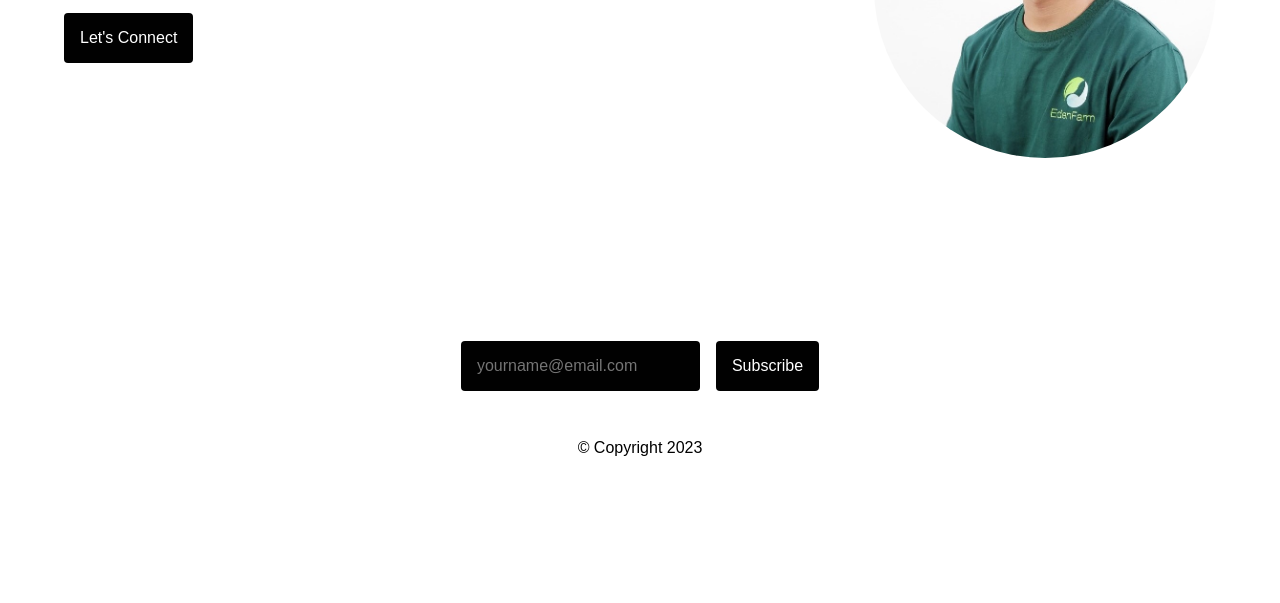
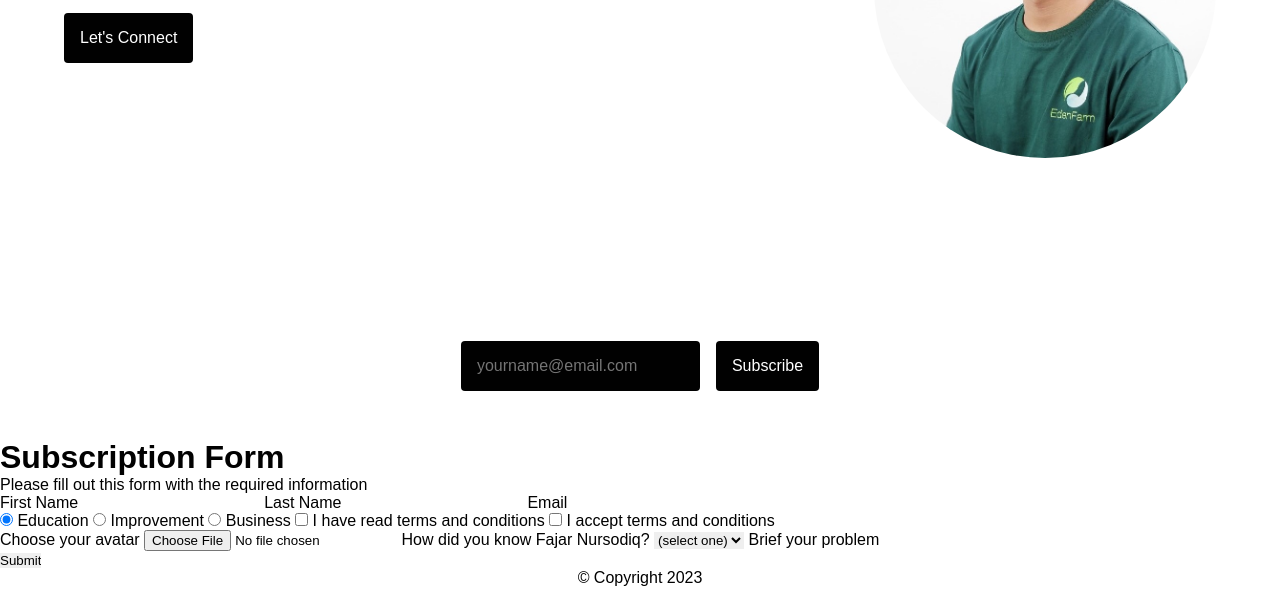
Before and after one commit to RevoU-FSSE-2/week-4-fajarnursodiqq, a plain HTML site: page index.html in a window 1280 px wide. Shown: the part 411-1014 px from the top of the page. Before the commit the page ends 884 px from the top, so only its background shows below. Drawn offline with Linux system fonts and the light colour scheme.

Commit message:
week 2 fajar nursodiq day 2 membuat html untuk form

```diff
--- a/index.html
+++ b/index.html
@@ -60,7 +60,7 @@
     </section>
     <!---Masih belajar buat dipindah ke script.js-->
     <script>
-      var icon = document.getElementById("icon");
+      let icon = document.getElementById("icon");
       icon.onclick = function () {
         document.body.classList.toggle("darkmode");
         if (document.body.classList.contains("darkmode")) {
@@ -70,6 +70,126 @@
         }
       };
     </script>
+    <h1>Subscription Form</h1>
+    <p>Please fill out this form with the required information</p>
+    <form method="#" action="#">
+      <fieldset>
+        <label for="first-name"
+          >First Name
+          <input
+            type="text"
+            class="personal-information"
+            id="first-name"
+            name="first-name"
+            required
+          />
+        </label>
+        <label for="last-name"
+          >Last Name
+          <input
+            type="text"
+            class="personal-information"
+            id="last-name"
+            name="last-name"
+            required
+          />
+        </label>
+        <label for="email"
+          >Email
+          <input
+            type="email"
+            class="personal-information"
+            id="email"
+            name="email"
+            required
+          />
+        </label>
+        <label for="password">
+          <input
+            type="password"
+            class="personal-information"
+            id="password"
+            name="password"
+            required
+          />
+        </label>
+      </fieldset>
+      <fieldset>
+        <label for="education">
+          <input
+            type="radio"
+            class="subscription-purpose"
+            id="education"
+            name="education"
+            required
+            checked
+          />
+          Education
+        </label>
+        <label for="improvement">
+          <input
+            type="radio"
+            class="subscription-purpose"
+            id="improvement"
+            name="improvement"
+            required
+          />
+          Improvement
+        </label>
+        <label for="business">
+          <input
+            type="radio"
+            class="subscription-purpose"
+            id="business"
+            name="business"
+            required
+          />
+          Business
+        </label>
+        <label for="subscription-read-terms-conditions">
+          <input
+            type="checkbox"
+            class="subscription-purpose"
+            id="subscription-information"
+            name="subscription-information"
+            required
+          />
+          I have read terms and conditions
+        </label>
+        <label for="subscription-acceptance-terms-conditions">
+          <input
+            type="checkbox"
+            class="subscription-purpose"
+            id="subscription-acceptance-terms-conditions"
+            name="subscription-acceptance-terms-conditions"
+            required
+          />
+          I accept terms and conditions
+        </label>
+      </fieldset>
+      <fieldset>
+        <label for="avatar"
+          >Choose your avatar
+          <input type="file" id="avatar" name="avatar" />
+        </label>
+        <label for="referrer"
+          >How did you know Fajar Nursodiq?
+          <select id="referrer" name="referrer">
+            <option value="">(select one)</option>
+            <option value="1">LinkedIn</option>
+            <option value="2">Instagram</option>
+            <option value="3">Facebook</option>
+            <option value="4">Google</option>
+            <option value="5">Other</option>
+          </select>
+        </label>
+        <label for="brief-case"
+          >Brief your problem
+          <input type="textarea" id="brief-case" name="brief-case" />
+        </label>
+      </fieldset>
+      <input type="submit" value="Submit" />
+    </form>
   </body>
   <footer class="footer">&copy; <em id="date"></em>Copyright 2023</footer>
 </html>
```
